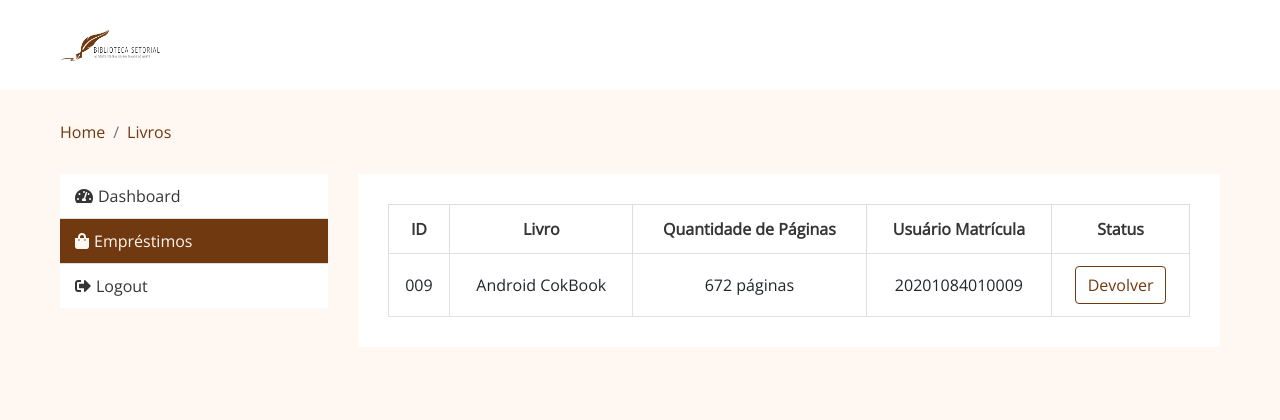
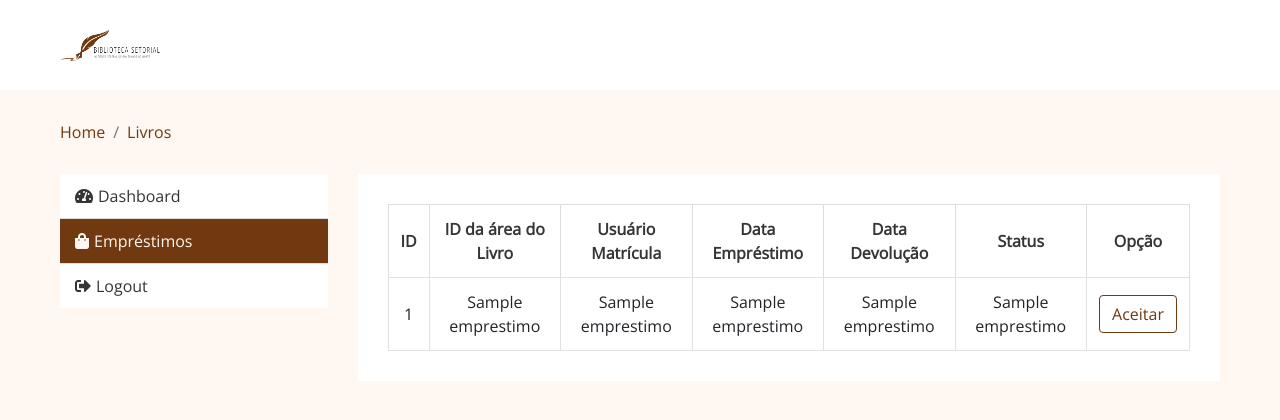
Before and after one commit to hamiltoncristyan/BibliotecaSetorial, a Flask app: template templates/my-account.html in a window 1280 px wide, after a click on "Empréstimos". Shown: the part 37-457 px from the top of the page. Run offline with Flask 3, Linux system fonts and the light colour scheme; the template is opened without the code that fills it: most values are stand-ins (such as "Sample title", 1, 10 or a date in 2020); grey boxes marked "Sample" are stand-in pictures; some libraries are stand-ins or nearby versions.

Commit message:
Criação da função Aprovar Empréstimo

```diff
--- a/database/BibliotecaSetorial-insert.sql
+++ b/database/BibliotecaSetorial-insert.sql
@@ -4,6 +4,10 @@ INSERT INTO AREA(nome) VALUES('QUÍMICA');
 SELECT * FROM AREA;
 SELECT * FROM LIVRO;
 SELECT * FROM USUARIO;
+SELECT * FROM emprestimo;
 
+SELECT usuario_matricula, livro_id_livro FROM emprestimo WHERE estado LIKE 'emprestado';
 SELECT * FROM Livro WHERE nome LIKE 'Informática. Conceitos Básicos';
 SELECT * FROM livro WHERE nome = 'Informática. Conceitos Básicos';
+SELECT * FROM emprestimo WHERE usuario_matricula = 20201084010010;
+UPDATE emprestimo SET estado = 'pendente' WHERE livro_id_livro = 5;
--- a/database/BibliotecaSetorial-script.sql
+++ b/database/BibliotecaSetorial-script.sql
@@ -22,7 +22,7 @@ CREATE TABLE IF NOT EXISTS `mydb`.`area` (
   `nome` VARCHAR(45) NOT NULL,
   PRIMARY KEY (`id_area`))
 ENGINE = InnoDB
-AUTO_INCREMENT = 7
+AUTO_INCREMENT = 1
 DEFAULT CHARACTER SET = utf8;
 
 
--- a/main.py
+++ b/main.py
@@ -41,7 +41,6 @@ def autorizacao():
     acoes = app.auth.keys()
     if acao in list(acoes):
         if session.get('logado') is None:
-            print(session.get('logado'))
             return redirect(url_for('index'))
         else:
             return redirect(url_for('painel'))
@@ -146,10 +145,24 @@ def minha_conta():
     url_foto_150x200 = user[5]
     tipo_vinculo = user[4]
     nome = user[1]
-    matricula = user[0]
+
+    dao = EmprestimoDAO(get_db())
+    emprestimos = dao.emprestimos(matricula)
+
+
+    if request.method == "POST":
+
+        estado = request.form['estado']
+        livro_id_livro = request.form['livro_id_livro']
+        dao = EmprestimoDAO(get_db())
+        update = dao.atualizar(estado, livro_id_livro)
+        if update is not None:
+            flash("Emprestimo aceito com sucesso! Código ", 'sucess')
+        else:
+            return None
 
     return render_template("my-account.html", url_foto_150x200=url_foto_150x200, nome=nome, matricula=matricula,
-                           tipo_vinculo=tipo_vinculo, mostrar_div=mostrar_div)
+                           tipo_vinculo=tipo_vinculo, mostrar_div=mostrar_div, emprestimos=emprestimos)
 
 
 @app.route('/cadastrar_livro', methods=['GET', 'POST'])
@@ -184,13 +197,11 @@ def emprestimo():
         livro_id_livro = request.form['livro_id_livro']
         livro_id_livro = int(livro_id_livro)
         livro_area_id_area = int(request.form['livro_area_id_area'])
-        print(session['logado']['matricula'])
         usuario_matricula = int(session['logado']['matricula'])
         data_emprestimo = date.today()
-        print(data_emprestimo)
         data_devolucao = date.today() + timedelta(weeks=2)
-        print(data_devolucao)
-        estado = "emprestado"
+
+        estado = "solicitado"
 
         emprestimo = Emprestimo(livro_id_livro, livro_area_id_area, usuario_matricula, data_emprestimo, data_devolucao, estado)
 
@@ -202,6 +213,21 @@ def emprestimo():
         else:
             return None
 
+
+@app.route('/atualizar_emprestimo', methods=['GET', 'POST'])
+def atualizar_emprestimo():
+    if request.method == 'POST':
+        livro_id_livro = request.form['livro_id_livro']
+        livro_id_livro = int(livro_id_livro)
+        estado = request.form['estado']
+        dao = EmprestimoDAO(get_db())
+        codigo = dao.atualizar(livro_id_livro, estado)
+
+        if codigo is not None:
+            flash("Empréstimo Aceito! Código %d" % codigo, 'sucess')
+            return redirect(url_for('painel'))
+        else:
+            return None
 
 
 @app.route('/livros', methods=['GET', 'POST'])
--- a/templates/livros.html
+++ b/templates/livros.html
@@ -165,7 +165,7 @@
                         </form>
                       </td>
                     </tr>
-                   {% endfor %}
+                  {% endfor %}
                 {% else %}
                   <p>Nenhum item foi encontrado</p>
                 {% endif %}
--- a/templates/my-account.html
+++ b/templates/my-account.html
@@ -116,19 +116,38 @@
                   <thead class="thead-dark">
                     <tr>
                       <th>ID</th>
-                      <th>Livro</th>
-                      <th>Quantidade de Páginas</th>
+                      <th>ID da área do Livro</th>
                       <th>Usuário Matrícula</th>
+                      <th>Data Empréstimo</th>
+                      <th>Data Devolução</th>
                       <th>Status</th>
+                      <th>Opção</th>
                     </tr>
                   </thead>
                   <tbody>
-                    <tr>
-                      <td>009</td>
-                      <td>Android CokBook</td>
-                      <td>672 páginas</td>
-                      <td>20201084010009</td>
-                      <td><button class="btn">Devolver</button></td>
+                  {% if emprestimos %}
+                    {% for e in emprestimos %}
+                      <tr>
+                        <td>{{ e[0] }}</td>
+                        <td>{{ e[1] }}</td>
+                        <td>{{ e[2] }}</td>
+                        <td>{{ e[3] }}</td>
+                        <td>{{ e[4] }}</td>
+                        <td>{{ e[5] }}</td>
+                        <form action="/atualizar_emprestimo" method="POST">
+                          <input type="hidden" name="livro_id_livro" value="{{ e[0] }}">
+                          <input type="hidden" name="livro_id_area_area" value="{{ e[1] }}">
+                          <input type="hidden" name="usuario_matricula" value="{{ e[2] }}">
+                          <input type="hidden" name="data_emprestimo" value="{{ e[3] }}">
+                          <input type="hidden" name="data_devolucao" value="{{ e[4] }}">
+                          <input type="hidden" name="estado" value="aceito">
+                          <td><button class="btn" type="submit" >Aceitar</button></td>
+                        </form>
+                      </tr>
+                    {% endfor %}
+                  {% else %}
+                    <p>Nenhum item foi encontrado</p>
+                  {% endif %}
                     </tr>
                   </tbody>
                 </table>
```
Also changed, not shown: models/emprestimoDAO.py (+43 -28 lines).
